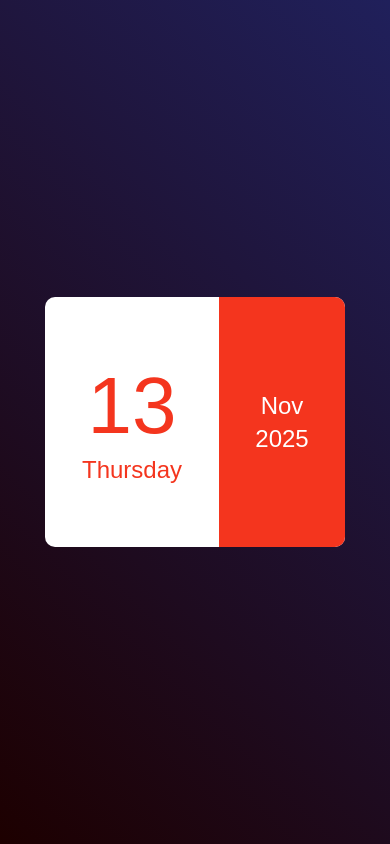
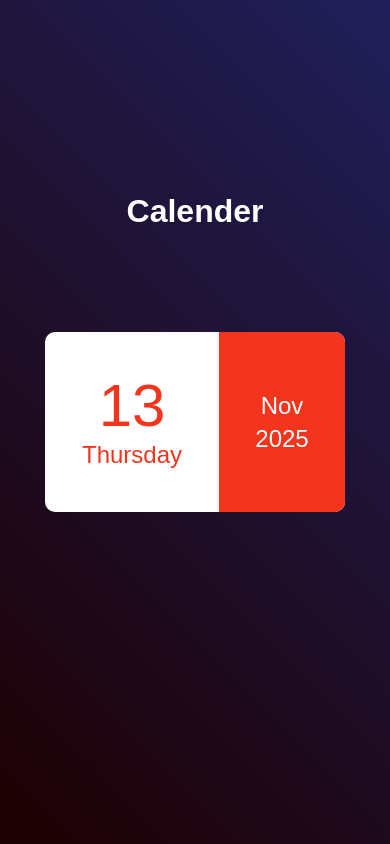
Before and after one commit to Pronoysaha90/JS_Mini_Calendar, a plain HTML site: page index.html in a window 390 px wide. Drawn offline with Linux system fonts and the light colour scheme.

Commit message:
Convert into responsive

```diff
--- a/index.html
+++ b/index.html
@@ -8,6 +8,9 @@
 </head>
 <body>
   <div class="hero">
+    <div class="title">
+    <p>Calender</p>
+  </div>
     <div class="calendar">
       <div class="left">
         <p class="date"> </p>
--- a/style.css
+++ b/style.css
@@ -11,6 +11,7 @@
   min-height: 100vh;
   background: linear-gradient(45deg, #1d0000, #20205b);
   display: flex;
+  flex-direction: column;
   align-items: center;
   justify-content: center;
 }
@@ -54,3 +55,26 @@
   font-size: 80px;
   line-height: 90px;
 }
+
+@media (max-width: 768px) {
+  .date {
+    font-size: 60px;
+    line-height: 60px;
+  }
+
+  .calendar {
+  width: 300px;
+  height: 180px;
+  }
+}
+
+.title {
+  color: white;
+  font-weight: 600;
+  font-size: 2rem;
+  align-items: center;
+  position: absolute;
+  top: 25%;
+  left: 50%;
+  transform: translate(-50%,-50%);
+}
```
